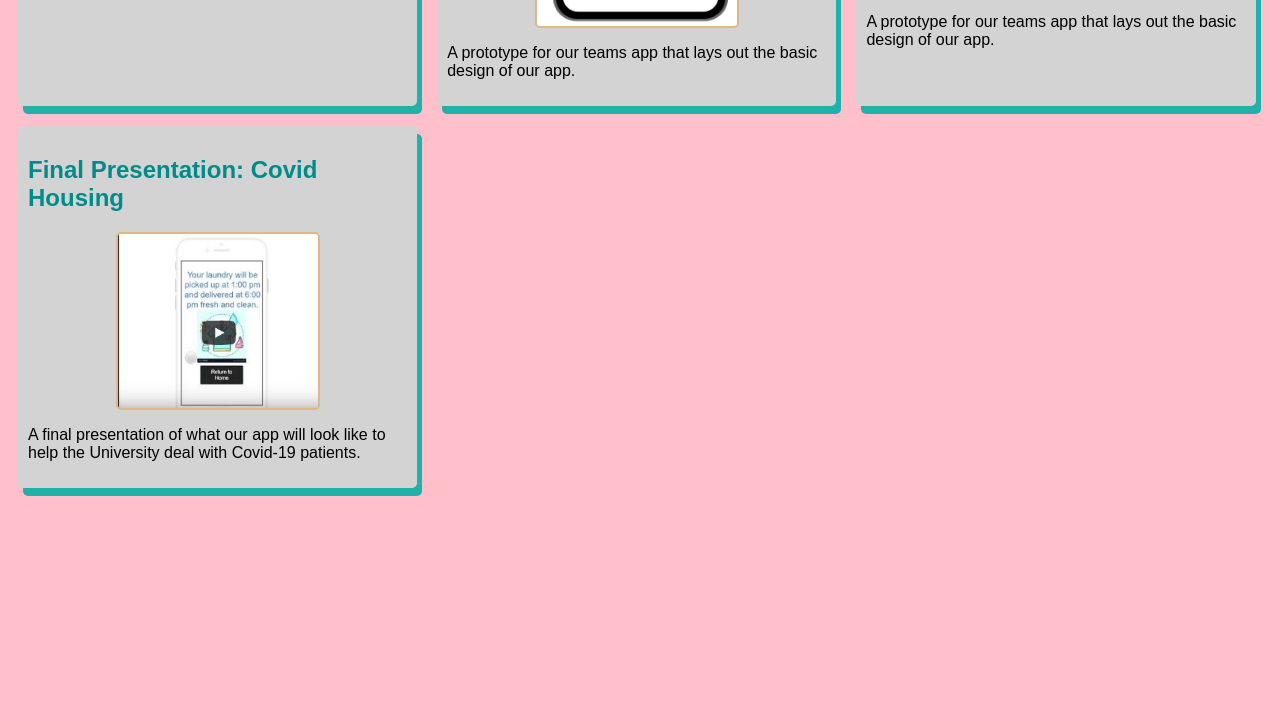
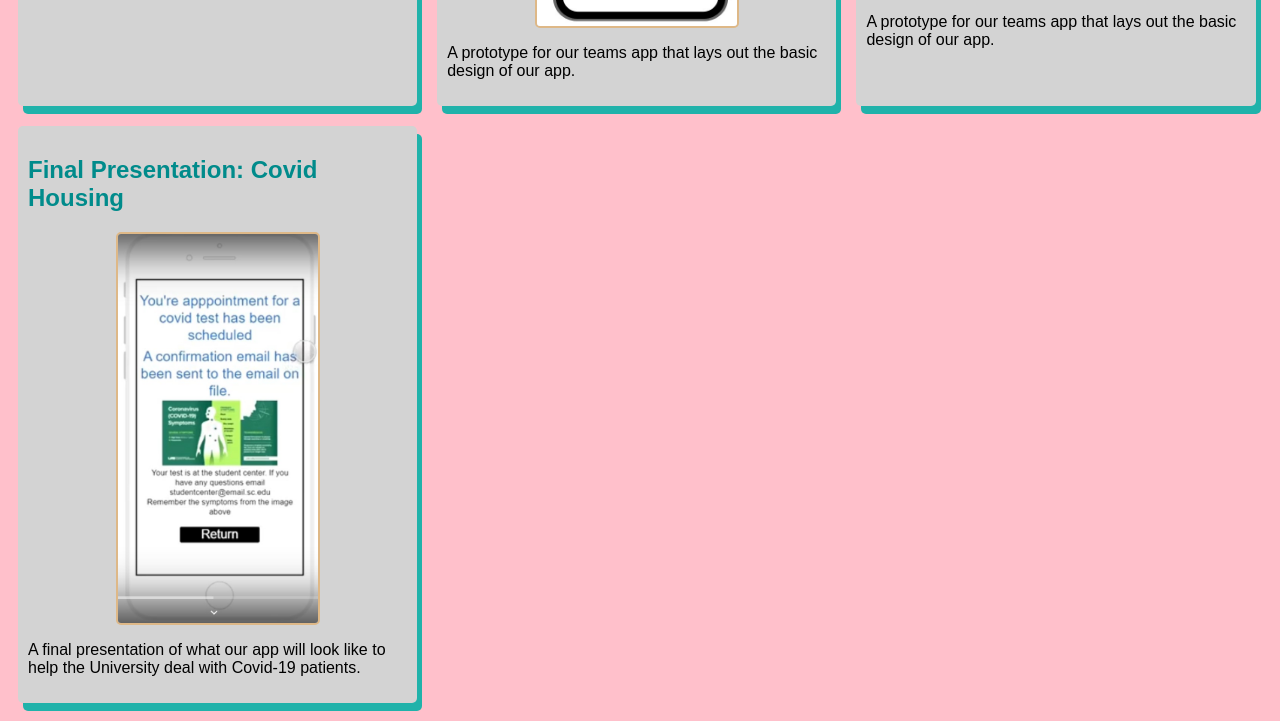
Before and after one commit to JoeForay/JoeForay.github.io, a plain HTML site: page index.html in a window 1280 px wide. Shown: the part 1539-2260 px from the top of the page. Before the commit the page ends 2045 px from the top, so only its background shows below. Drawn offline with Linux system fonts and the light colour scheme.

Commit message:
Add files via upload

```diff
--- a/index.html
+++ b/index.html
@@ -106,7 +106,7 @@
             <!-- Hi-fi Prototype Presentation-->
             <section class="assignment">
                 <a href="http://Youtube.com/watch?v=I2SBbCmT6AA"><h2>Final Presentation: Covid Housing </h2></a>
-                 <a href="http://Youtube.com/watch?v=I2SBbCmT6AA"><img src="images/finalPresentiation.jpg"></a>
+                 <a href="http://Youtube.com/watch?v=I2SBbCmT6AA"><img src="images/hi-fiPresentation.jpg"></a>
                 <p>
                     A final presentation of what our app will look like to help the University deal with Covid-19 patients.
                 </p>
```
